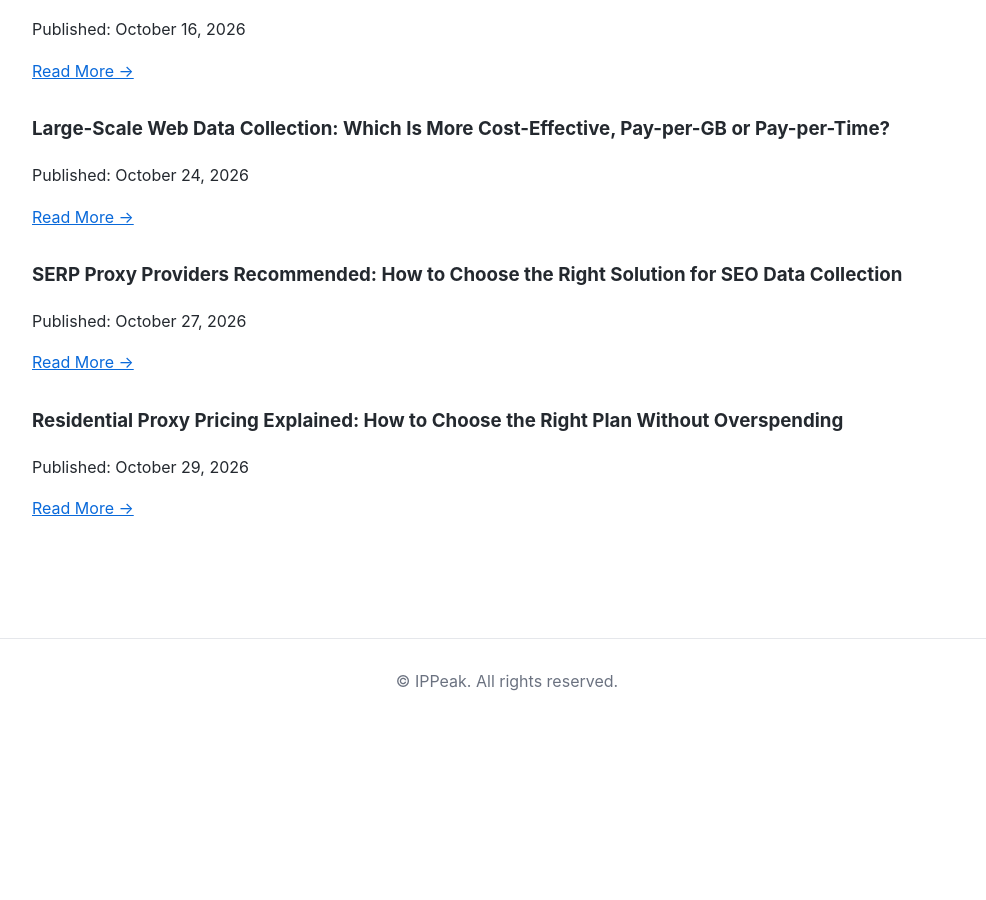
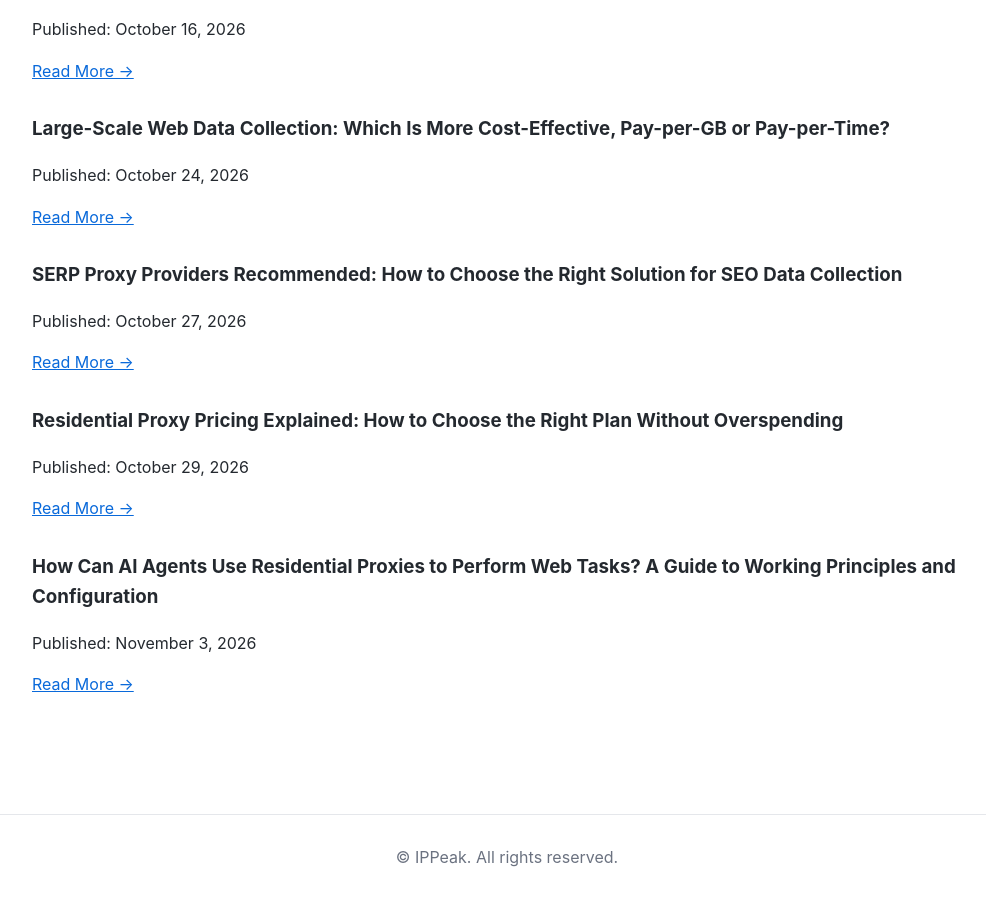
Before and after one commit to IPPeak/IPPeak-Residential-Proxy, a Jekyll site: the page built from docs/blog/articles.md, in a window 1280 px wide and 900 px high, scrolled down 2648 px. Shown: the whole window, without its empty margins (133-1119 px from the left). Built offline with Jekyll 4.4.1, drawn with Linux system fonts in a browser that asks for light colours; before the commit the page ends 3373 px from its top, so only the background shows below that.

Commit message:
Update articles.md

```diff
--- a/docs/blog/articles.md
+++ b/docs/blog/articles.md
@@ -124,3 +124,9 @@ Published: October 27, 2026
 Published: October 29, 2026
 
 [Read More →](Residential-Proxy-Pricing-Explained.html)
+
+### How Can AI Agents Use Residential Proxies to Perform Web Tasks? A Guide to Working Principles and Configuration
+
+Published: November 3, 2026
+
+[Read More →](How-Can-AI-Agents-Use-Residential-Proxies-to-Perform-Web-Tasks.html)
```
